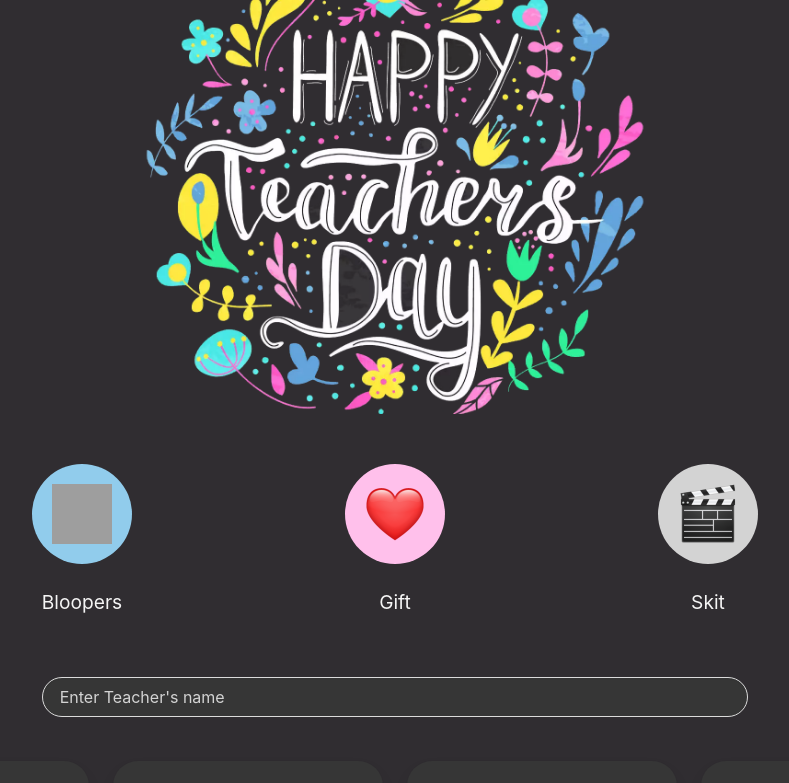
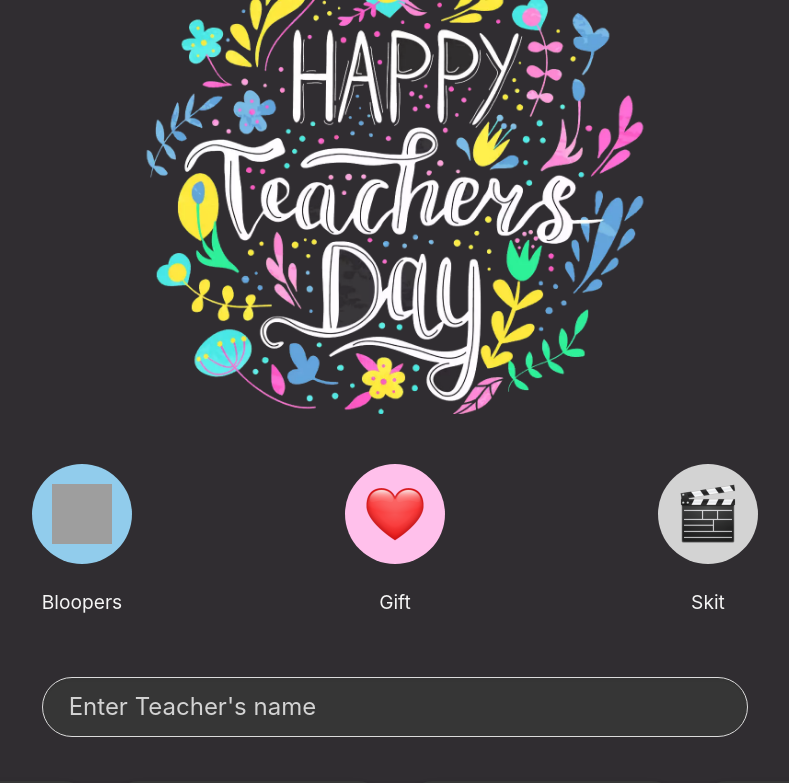
Before and after one commit to shrn82256/ryan-teachers-day-2020, a React (Create React App) app: page / in a window 1280 px wide. Shown: the top 783 px of the page, without its empty margins (245-1034 px from the left). Built offline with nearby package versions, Linux system fonts and the light colour scheme; grey boxes are pictures that could not be loaded.

Commit message:
increase search box size to large

```diff
--- a/src/components/Search.js
+++ b/src/components/Search.js
@@ -35,7 +35,7 @@ function Search({ setTeachers }) {
         <div className="control w-100">
           <input
             ref={searchBoxRef}
-            className="input is-rounded has-background-dark has-text-white"
+            className="input is-large is-rounded has-background-dark has-text-white"
             type="text"
             placeholder="Enter Teacher's name"
             value={query}
```
